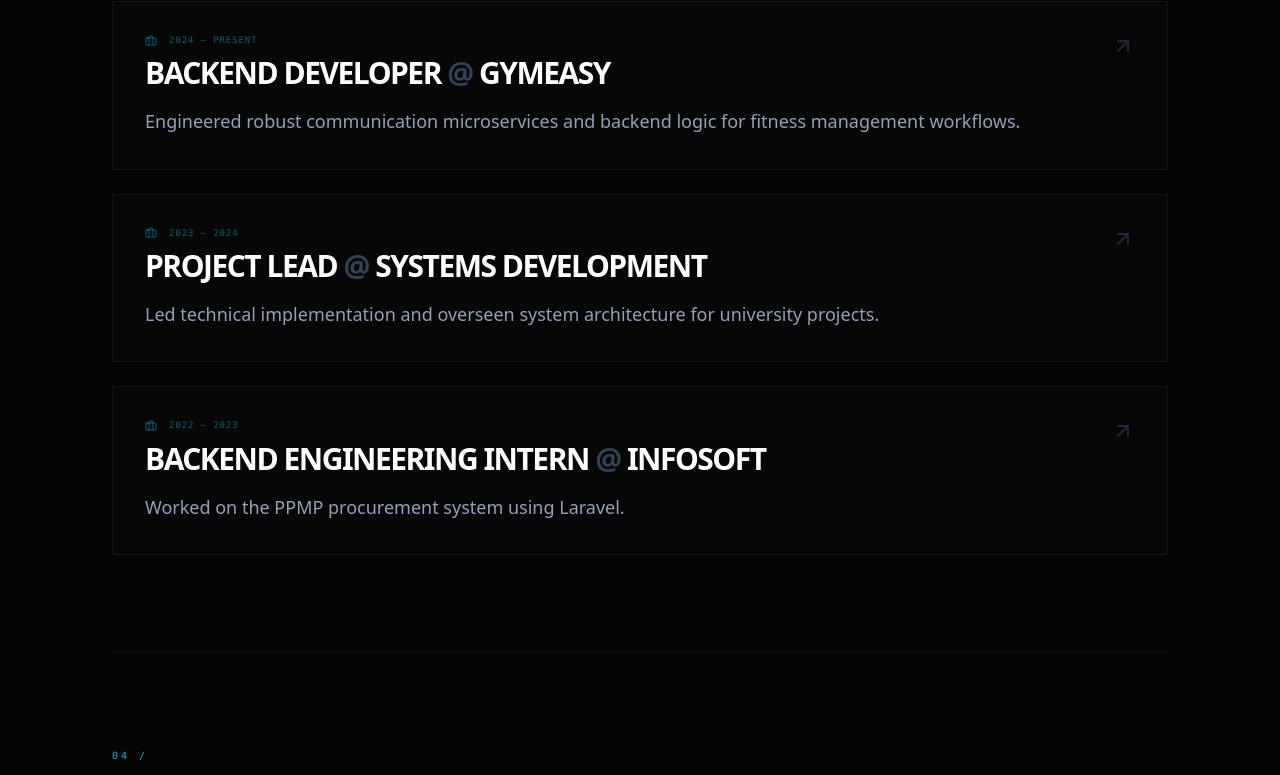
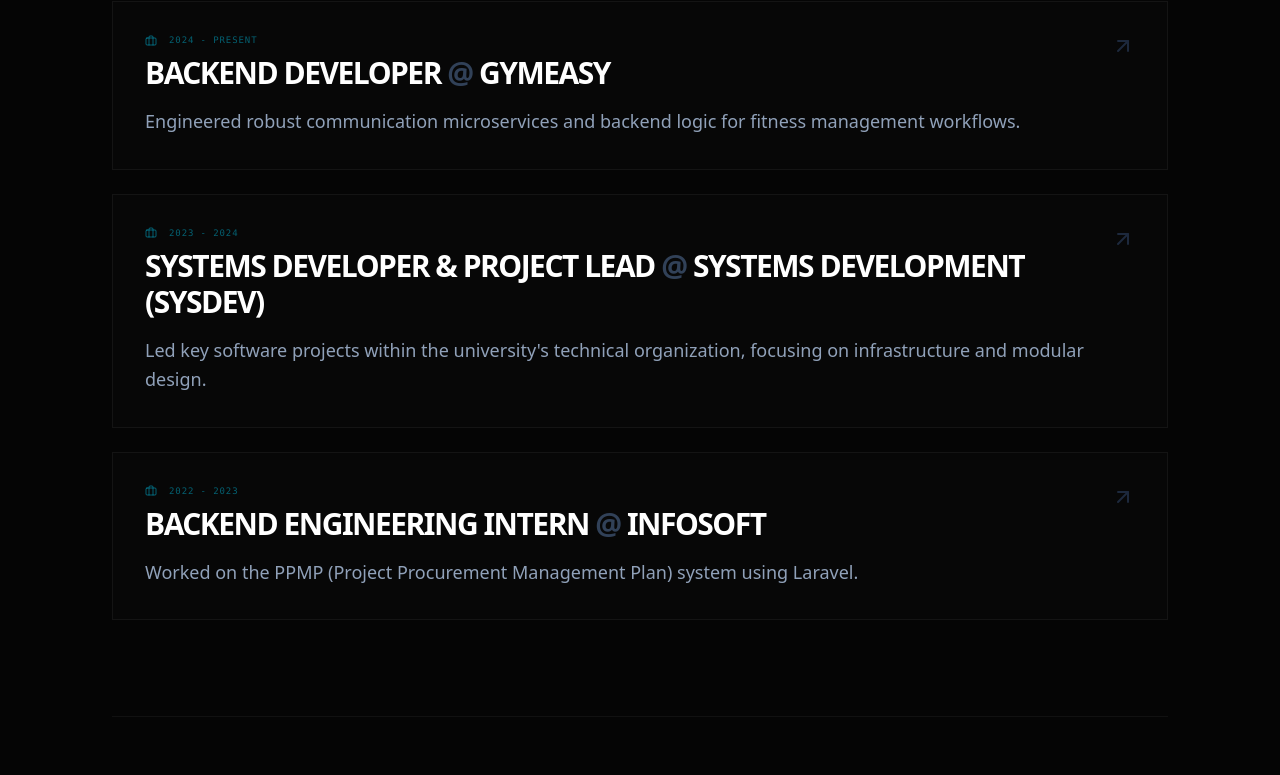
Before and after one commit to SaaammmyyyS/personal-website, a React (Vite) app: page / in a window 1280 px wide. Shown: the part 2866-3641 px from the top of the page. Built offline with nearby package versions, Linux system fonts and the light colour scheme; no server answers; the HTML template or start-up script is replaced by a standard one; what aws-amplify would draw is missing.

Commit message:
fix: resolve CareerModal closure bug and sync data props

```diff
--- a/src/App.jsx
+++ b/src/App.jsx
@@ -76,11 +76,6 @@
   const [selectedExperience, setSelectedExperience] = useState(null);
   const [formData, setFormData] = useState({ name: '', message: '' });
 
-  // DEBUG LOG: Open your browser console (F12) to see if the new project is in this list
-  useEffect(() => {
-    console.log("Current Project Data:", DATA.projects);
-  }, []);
-
   return (
     <div className="min-h-screen w-full bg-[#050505] text-slate-300 relative font-sans scroll-smooth overflow-x-hidden">
       <BackgroundSystem />
@@ -94,7 +89,7 @@
             <div className="grid grid-cols-1 md:grid-cols-2 gap-16 mt-12">
               {DATA.projects.map((p) => (
                 <div
-                  key={p.id} // This key MUST be unique
+                  key={p.id}
                   onClick={() => setSelectedProject(p)}
                   className="cursor-pointer"
                 >
@@ -129,7 +124,7 @@
           <ProjectModal project={selectedProject} onClose={() => setSelectedProject(null)} />
         )}
         {selectedExperience && (
-          <CareerModal experience={selectedExperience} onClose={() => setSelectedExperience(exp)} />
+          <CareerModal experience={selectedExperience} onClose={() => setSelectedExperience(null)} />
         )}
       </AnimatePresence>
     </div>
@@ -142,7 +137,6 @@
       <ScrollToTop />
       <Routes>
         <Route path="/" element={<PortfolioHome />} />
-
         <Route
           path="/admin"
           element={
@@ -151,7 +145,6 @@
             </Authenticator.Provider>
           }
         />
-
         <Route path="*" element={<Navigate to="/" />} />
       </Routes>
     </Router>
--- a/src/components/CareerModal.jsx
+++ b/src/components/CareerModal.jsx
@@ -7,6 +7,7 @@
 
   return (
     <div className="fixed inset-0 z-[100] flex items-center justify-center p-4">
+      {/* Backdrop */}
       <motion.div
         initial={{ opacity: 0 }}
         animate={{ opacity: 1 }}
@@ -15,6 +16,7 @@
         className="fixed inset-0 bg-black/95 backdrop-blur-xl cursor-zoom-out"
       />
 
+      {/* Modal Content */}
       <motion.div
         initial={{ opacity: 0, scale: 0.95, y: 20 }}
         animate={{ opacity: 1, scale: 1, y: 0 }}
@@ -23,7 +25,7 @@
       >
         <button
           onClick={onClose}
-          className="absolute top-6 right-6 text-slate-500 hover:text-white transition-colors"
+          className="absolute top-6 right-6 text-slate-500 hover:text-white transition-colors z-[120]"
         >
           <X size={24}/>
         </button>
@@ -53,15 +55,26 @@
           <div className="space-y-6">
             <h4 className="text-white text-xs font-bold uppercase tracking-widest">Key_Responsibilities</h4>
             <ul className="space-y-4">
-              {experience.details ? experience.details.map((detail, idx) => (
+              {experience.details && experience.details.map((detail, idx) => (
                 <li key={idx} className="flex gap-4 text-slate-400 text-sm leading-relaxed">
                   <ChevronRight size={16} className="text-cyan-500 shrink-0 mt-0.5" />
                   {detail}
                 </li>
-              )) : (
-                <li className="text-slate-500 italic text-sm">No detailed logs available for this entry.</li>
-              )}
+              ))}
             </ul>
+
+            {experience.tech && (
+              <div className="pt-6 border-t border-white/5">
+                <h4 className="text-white text-[10px] font-mono uppercase tracking-widest mb-3 text-slate-500">Technologies_Utilized</h4>
+                <div className="flex flex-wrap gap-2">
+                  {experience.tech.map((t) => (
+                    <span key={t} className="text-[9px] font-mono px-2 py-1 bg-white/5 text-slate-400 border border-white/10">
+                      {t}
+                    </span>
+                  ))}
+                </div>
+              </div>
+            )}
           </div>
         </div>
       </motion.div>
--- a/src/components/CareerSection.jsx
+++ b/src/components/CareerSection.jsx
@@ -5,14 +5,16 @@
 const CareerSection = ({ careerData, onSelect }) => {
   return (
     <div className="mt-12 grid grid-cols-1 gap-4 md:gap-6">
-      {careerData.map((exp, i) => (
+      {careerData.map((exp) => (
         <motion.div
-          key={i}
+          key={exp.id}
           layoutId={exp.id}
           onClick={() => onSelect(exp)}
-          className="group cursor-pointer border border-white/5 bg-white/[0.01] hover:bg-white/[0.03] p-6 md:p-8 transition-colors"
+          className="group cursor-pointer border border-white/5 bg-white/[0.01] hover:bg-white/[0.03] p-6 md:p-8 transition-colors relative overflow-hidden"
         >
-          <div className="flex justify-between items-start gap-6">
+          <div className="absolute inset-0 bg-gradient-to-r from-cyan-500/5 to-transparent opacity-0 group-hover:opacity-100 transition-opacity" />
+
+          <div className="flex justify-between items-start gap-6 relative z-10">
             <div>
               <div className="flex items-center gap-3 mb-2 font-mono text-[9px] text-cyan-500/50 uppercase tracking-widest">
                 <Briefcase size={12} /> {exp.period}
--- a/src/constants/data.js
+++ b/src/constants/data.js
@@ -151,38 +151,41 @@
       id: "exp-gymeasy",
       role: "Backend Developer",
       company: "Gymeasy",
-      period: "2024 — PRESENT",
+      period: "2024 - PRESENT",
       shortDesc: "Engineered robust communication microservices and backend logic for fitness management workflows.",
       details: [
-        "Architected core email notification systems.",
-        "Integrated third-party SMTP services with Spring Boot.",
-        "Optimized asynchronous messaging tasks."
+        "Architected and implemented the core email notification system for automated member alerts and system updates.",
+        "Integrated third-party SMTP services with Spring Boot to ensure high deliverability and reliability.",
+        "Optimized backend processes for handling asynchronous messaging tasks.",
+        "Collaborated on database schema refinements for member activity tracking."
       ],
-      tech: ["Spring Boot", "PostgreSQL", "Java"]
+      tech: ["Spring Boot", "PostgreSQL", "SMTP", "Docker", "Java"]
     },
     {
       id: "exp-sysdev",
-      role: "Project Lead",
-      company: "Systems Development",
-      period: "2023 — 2024",
-      shortDesc: "Led technical implementation and overseen system architecture for university projects.",
+      role: "Systems Developer & Project Lead",
+      company: "Systems Development (Sysdev)",
+      period: "2023 - 2024",
+      shortDesc: "Led key software projects within the university's technical organization, focusing on infrastructure and modular design.",
       details: [
-        "Modernized monolithic code into modular services.",
-        "Optimized SQL queries for large student datasets."
+        "Spearheaded development for multiple organization-led projects, overseeing system architecture and code quality.",
+        "Modernized internal business applications by refactoring monolithic code into modular services.",
+        "Optimized SQL queries to handle large student datasets more efficiently."
       ],
-      tech: ["NestJS", "Node.js", "AWS EC2"]
+      tech: ["NestJS", "Node.js", "MySQL", "AWS EC2"]
     },
     {
       id: "exp-infosoft",
       role: "Backend Engineering Intern",
       company: "Infosoft",
-      period: "2022 — 2023",
-      shortDesc: "Worked on the PPMP procurement system using Laravel.",
+      period: "2022 - 2023",
+      shortDesc: "Worked on the PPMP (Project Procurement Management Plan) system using Laravel.",
       details: [
-        "Maintained PPMP system using Laravel framework.",
-        "Automated internal data synchronization processes."
+        "Contributed to the development and maintenance of the PPMP system using the Laravel framework.",
+        "Streamlined procurement workflows by automating internal data synchronization processes.",
+        "Integrated robust REST APIs to improve data communication between system modules."
       ],
-      tech: ["Laravel", "PHP", "MySQL"]
+      tech: ["Laravel", "PHP", "MySQL", "Git"]
     }
   ],
   philosophy: {
```
